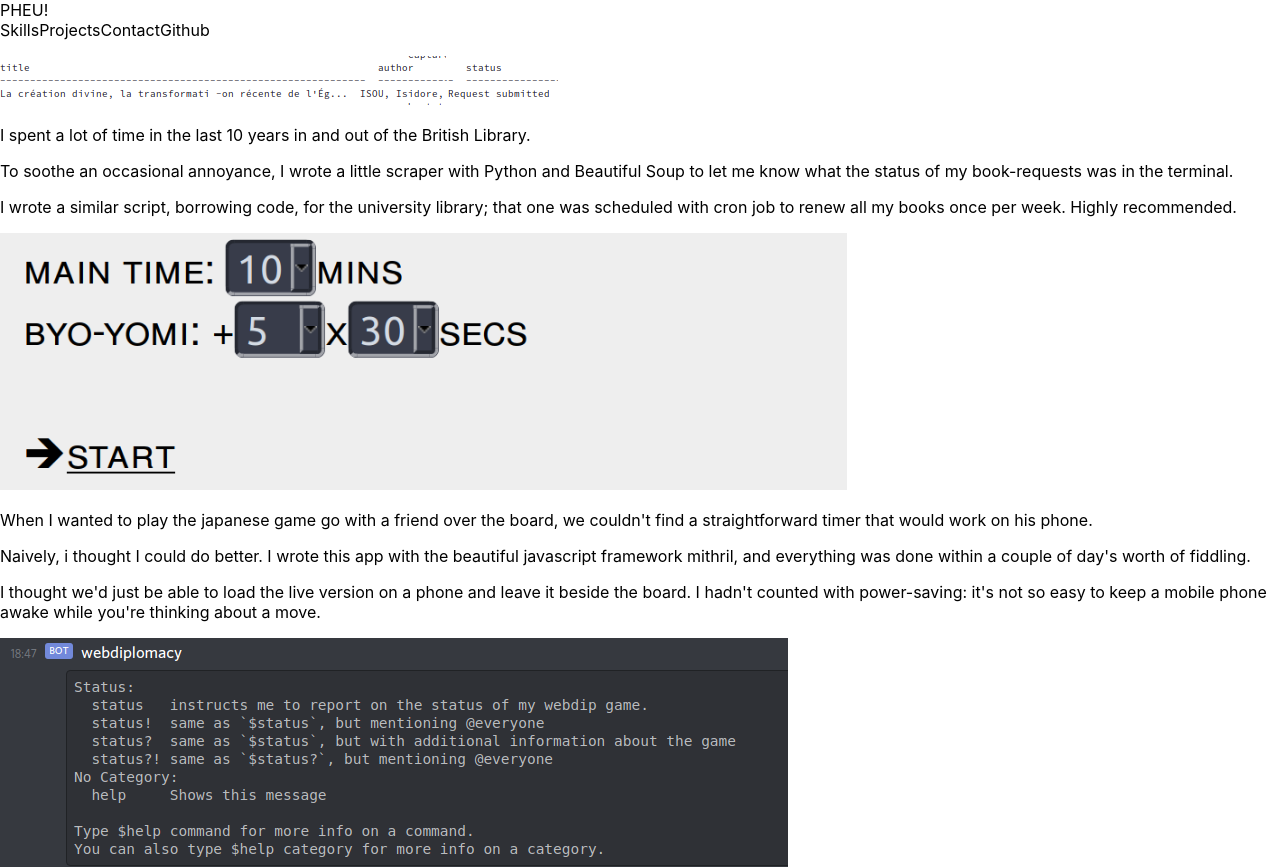
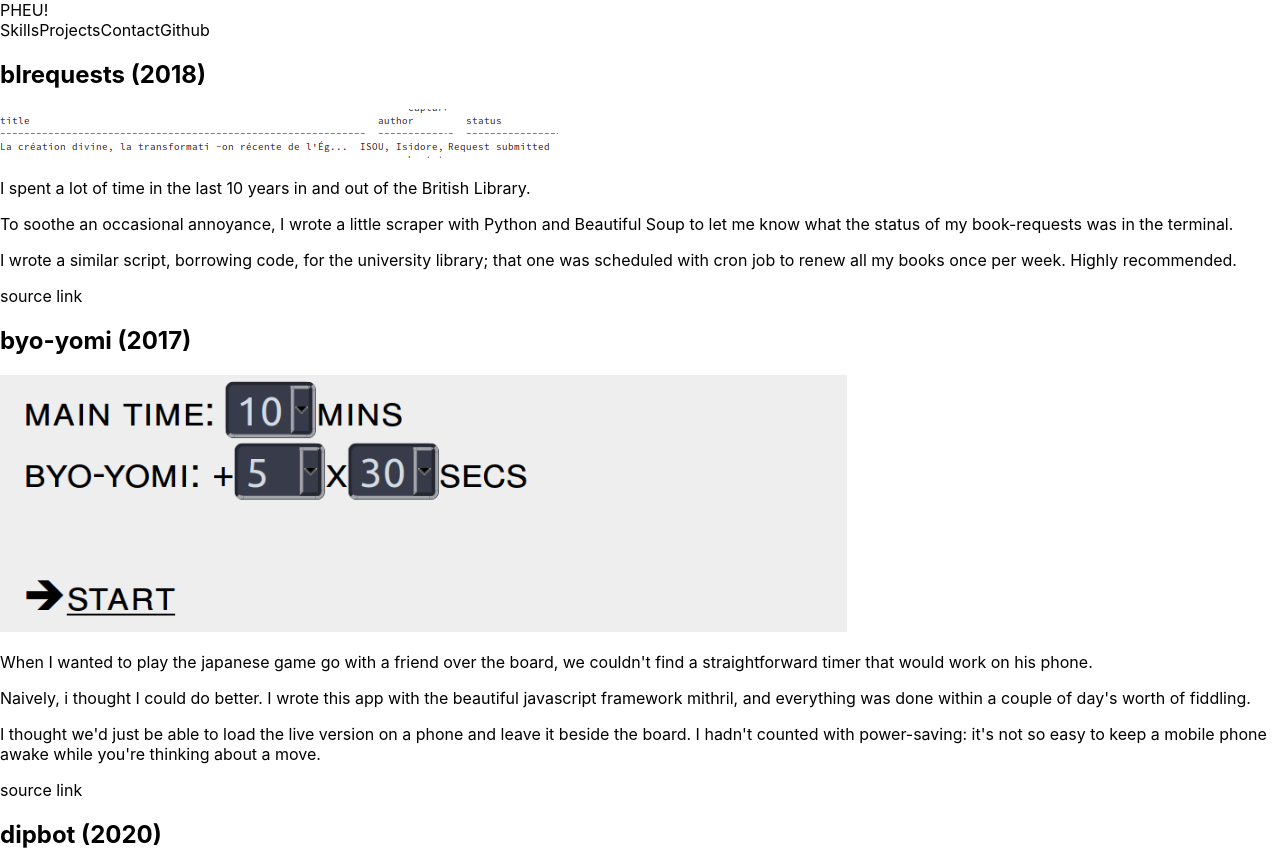
Before and after one commit to circius/pheu-next, a Next.js app: page /projects in a window 1280 px wide. Shown: the top 867 px of the page. Built offline with nearby package versions, Linux system fonts and the light colour scheme.

Commit message:
factor out markdown comp

```diff
--- /dev/null
+++ b/components/markdown.js
@@ -0,0 +1,20 @@
+import Link from 'next/link'
+import ReactMarkdown from 'react-markdown'
+
+const renderers = {
+  link: ({ href, children }) => {
+    return (
+      <Link href={href ? href : ""}>
+        <a>{children}</a>
+      </Link>
+    )
+  },
+}
+
+const Markdown = ({ children }) => {
+  return (
+    <ReactMarkdown renderers={renderers}>{children}</ReactMarkdown>
+  )
+}
+
+export default Markdown
--- /dev/null
+++ b/components/project.js
@@ -0,0 +1,24 @@
+import Markdown from '../components/markdown'
+import Link from 'next/link'
+
+const SourceLink = ({ url }) => {
+  return (
+    <Link href={url}>
+      <a>source link</a>
+    </Link>
+  )
+}
+
+const Project = ({ name, year, source, content }) => {
+  return (
+    <article>
+      <h2>{name} ({year})</h2>
+      <Markdown>
+        {content}
+      </Markdown>
+      <SourceLink url={source} />
+    </article>
+  )
+}
+
+export default Project
--- a/pages/projects.js
+++ b/pages/projects.js
@@ -1,6 +1,7 @@
 import Layout from '../components/layout'
 import { getAllPages } from '../lib/pages'
 import ReactMarkdown from 'react-markdown'
+import Project from '../components/project'
 
 /* import styles from '../styles/Projects.module.css' */
 
@@ -8,7 +9,10 @@ export default function Projects({ projects }) {
   return (
     <Layout>
       {projects.map(
-        project => <ReactMarkdown>{project.content}</ReactMarkdown>
+        project => <Project
+          key={project.id}
+          {...project}
+        />
       )}
 
     </Layout>
```
